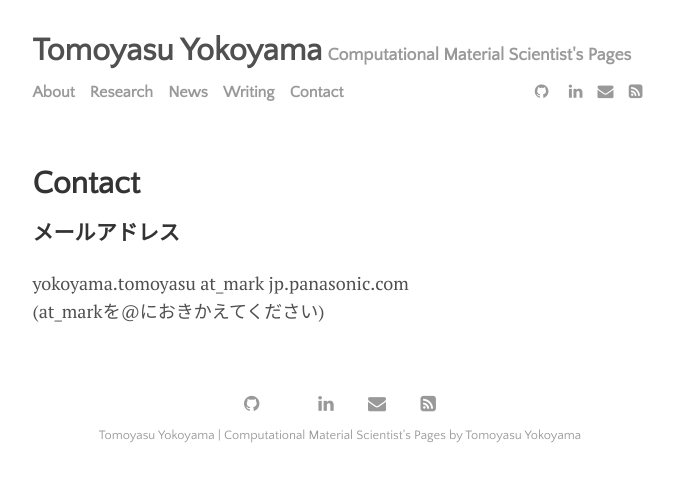
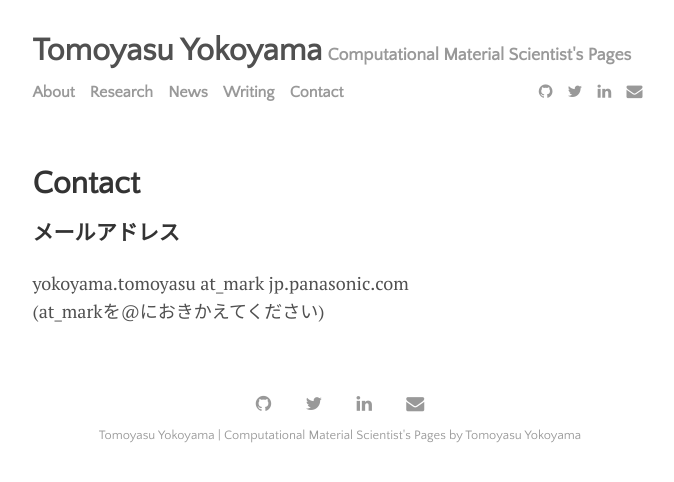
Before and after one commit to yokoyamatomoyasu/yokoyamatomoyasu.github.io, a Jekyll site: the page built from menu/contact.md, in a window 1280 px wide. Shown: the top 482 px of the page, without its empty margins (300-974 px from the left). Built offline with Jekyll 4.4.1, drawn with Linux system fonts in a browser that asks for light colours.

Commit message:
GitHub pages site with Jekyll

```diff
--- a/_data/settings.yml
+++ b/_data/settings.yml
@@ -16,10 +16,10 @@ menu:
 # Available social icons are powered by Font Awesome, so you can use any icon that they offer
 social:
 - {icon: 'github',     link: 'https://www.github.com/yokoyamatomoyasu'}
-- {icon: 'x-twitter',    link: 'https://x.com/yoko_materialDX'}
+- {icon: 'twitter',    link: 'https://x.com/yoko_materialDX'}
 - {icon: 'linkedin',   link: 'https://www.linkedin.com/in/tomoyasu-yokoyama-a48226223/'}
 - {icon: 'envelope',   link: 'mailto:yokoyama.tomoyasu@jp.panasonic.com'}
-- {icon: 'rss-square', link: '/feed.xml'}
+#- {icon: 'rss-square', link: '/feed.xml'}
 # - {icon: 'rss-square', link: '/rss-feed.xml'}
 
 # Customize site text
```
